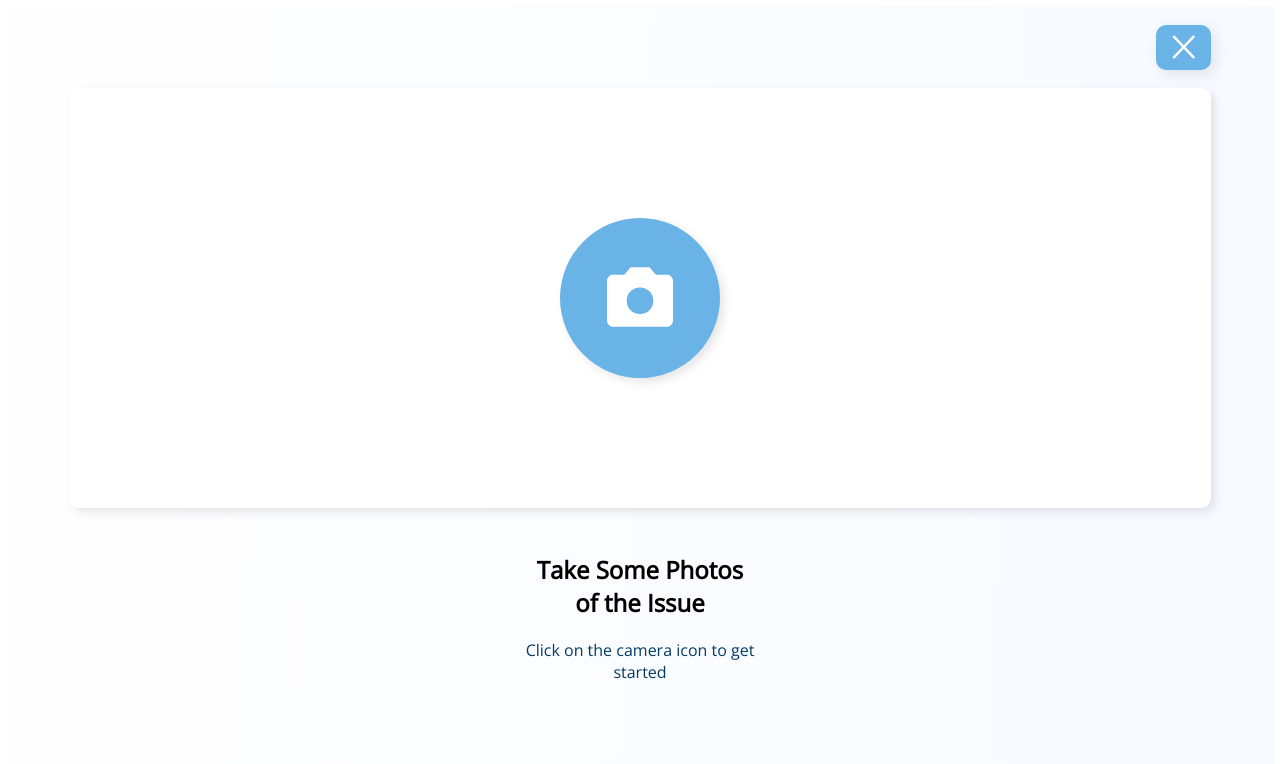
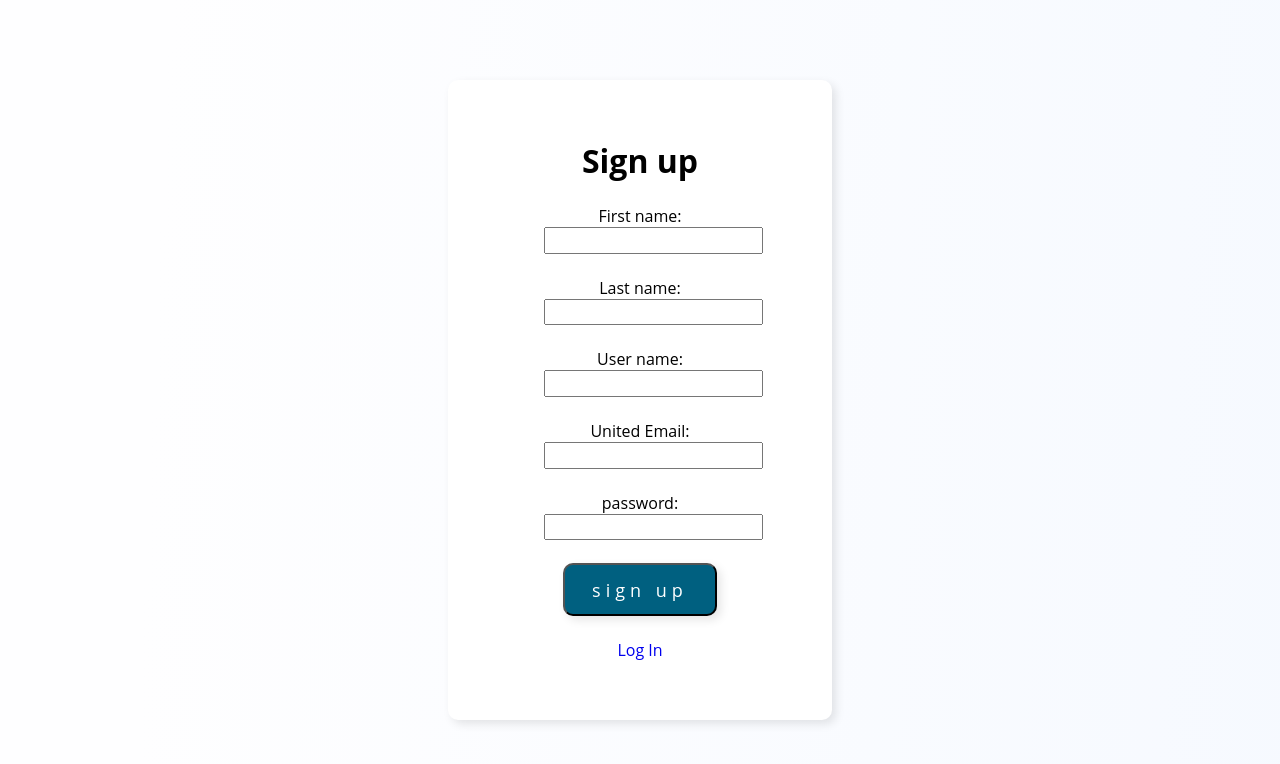
Before and after one commit to dselmer/i5-field-status, an Angular app: page /signup in a window 1280 px wide. Shown: the top 764 px of the page. Built offline with nearby package versions, Linux system fonts and the light colour scheme; what ngx-webcam would draw is missing.

Commit message:
updated new designs

```diff
--- a/src/app/app-routing.module.ts
+++ b/src/app/app-routing.module.ts
@@ -1,9 +1,14 @@
 import { NgModule } from '@angular/core';
 import { RouterModule, Routes } from '@angular/router';
+import { FormpageComponent } from './formpage/formpage.component';
 import { LoginComponent } from './login/login.component';
 import { SignupComponent } from './signup/signup.component';
 
 const routes: Routes = [
+  {
+    path:'formpage',
+    component:FormpageComponent
+  },
   {
     path:'signup',
     component:SignupComponent
--- a/src/app/app.component.html
+++ b/src/app/app.component.html
@@ -1,5 +1,2 @@
 
-<!-- <router-outlet></router-outlet> -->
- <!-- <app-signup></app-signup> -->
-
-<app-formpage></app-formpage>
+<router-outlet></router-outlet>
--- a/src/app/app.module.ts
+++ b/src/app/app.module.ts
@@ -26,7 +26,8 @@ import { HttpClientModule } from '@angular/common/http';
     BrowserModule,
     WebcamModule,
     AppRoutingModule,
-    FormsModule
+    FormsModule,
+    HttpClientModule
   ],
   providers: [],
   bootstrap: [AppComponent]
--- a/src/app/formpage/formpage.component.css
+++ b/src/app/formpage/formpage.component.css
@@ -1,7 +1,7 @@
 @import url('https://fonts.googleapis.com/css?family=Open+Sans');
 
 .formpage-body {
-    border: 6px solid #FFFFFF;
+
     width: 100%;
     height: 100%;
     display: flex;
--- a/src/app/login/login.component.css
+++ b/src/app/login/login.component.css
@@ -1,8 +1,11 @@
+
+
 form{
-  height: 100%;
-  border:2px solid  #0033A0;
-  border-radius: 25%;
-  background-color: #EAEAF3;
+height: 80%;
+width: 30%;
+  border-radius: 10px;
+  box-shadow: 4px 4px 10px rgba(0, 0, 0, 0.1);
+  background-color: white;
   display: flex;
   flex-direction: column;
   align-items: center;
@@ -14,6 +17,7 @@ form{
   position: absolute;
   top: 50%;
   left: 50%;
+
   transform: translate(-50%, -50%);
 }
 
@@ -38,15 +42,18 @@ label{
   margin-bottom:10%;
 }
 input[type="submit"]{
-    background-color:#0033A0;
-    color:#fff;
-    font-weight:600;
-    border-radius:5rem;
-    width:90%;
-    display:inline-block;
-    margin: 0 auto;
-    padding: 7.5% 20%;
-    box-shadow:4px 4px 10px rgba(0,0,0,0.5);
+  background-color: #006080;
+  height: 100%;
+  width: 100%;
+  border-radius: 10px;
+  font-family: "Open Sans", sans-serif;
+  font-size: 18px;
+  text-align: center;
+  color: #FFFFFF;
+  padding: 8%;
+  box-shadow: 4px 4px 10px rgba(0, 0, 0, 0.1);
+  align-self: center;
+  letter-spacing: 5px;
 }
 
 input[type="text"],input[type="password"]{
--- a/src/app/login/login.component.html
+++ b/src/app/login/login.component.html
@@ -1,6 +1,6 @@
-<div class="row">
-  <div class="col-sm-6">
-    <form>
+
+
+    <form class="form">
       <div class="title">
         <h2>Login</h2>
       </div>
@@ -39,5 +39,3 @@
         <a routerLink="signup">Sign up</a>
       </div>
     </form>
-  </div>
-</div>
--- a/src/app/login/login.component.ts
+++ b/src/app/login/login.component.ts
@@ -1,12 +1,13 @@
 import { HttpClient } from '@angular/common/http';
-import { Component } from '@angular/core';
+import { Component,ViewEncapsulation } from '@angular/core';
 import { Router } from '@angular/router';
 import {NgForm} from '@angular/forms';
 
 @Component({
   selector: 'app-login',
   templateUrl: './login.component.html',
-  styleUrls: ['./login.component.css']
+  styleUrls: ['./login.component.css'],
+  encapsulation: ViewEncapsulation.None
 })
 export class LoginComponent {
 
--- a/src/app/signup/signup.component.css
+++ b/src/app/signup/signup.component.css
@@ -1,8 +1,9 @@
 form{
-    height: 100%;
-    border:2px solid  #0033A0;
-    border-radius: 25%;
-    background-color: #EAEAF3;
+  height: 80%;
+  width: 30%;
+    border-radius: 10px;
+    box-shadow: 4px 4px 10px rgba(0, 0, 0, 0.1);
+    background-color: white;
     display: flex;
     flex-direction: column;
     align-items: center;
@@ -14,9 +15,9 @@ form{
     position: absolute;
     top: 50%;
     left: 50%;
+
     transform: translate(-50%, -50%);
   }
-
 
 
   form > div{
@@ -34,15 +35,18 @@ form{
     margin-bottom:10%;
   }
   input[type="submit"]{
-      background-color:#0033A0;
-      color:#fff;
-      font-weight:600;
-      border-radius:5rem;
-      width:90%;
-      display:inline-block;
-      margin: 0 auto;
-      padding: 7.5% 20%;
-      box-shadow:4px 4px 10px rgba(0,0,0,0.5);
+    background-color: #006080;
+    height: 100%;
+    width: 100%;
+    border-radius: 10px;
+    font-family: "Open Sans", sans-serif;
+    font-size: 18px;
+    text-align: center;
+    color: #FFFFFF;
+    padding: 8%;
+    box-shadow: 4px 4px 10px rgba(0, 0, 0, 0.1);
+    align-self: center;
+    letter-spacing: 5px;
   }
 
   input[type="text"],input[type="password"] {
--- a/src/styles.css
+++ b/src/styles.css
@@ -12,5 +12,7 @@
 body{
     height: 100vh;
 
+    font-family: "Open Sans", sans-serif;
+    background: linear-gradient(272.51deg, #F2F7FF -46.27%, #FEFEFF 87.17%), linear-gradient(180deg, rgba(237, 177, 77, 0.34) 0%, rgba(237, 177, 77, 0) 41.15%);
 
 };
```
